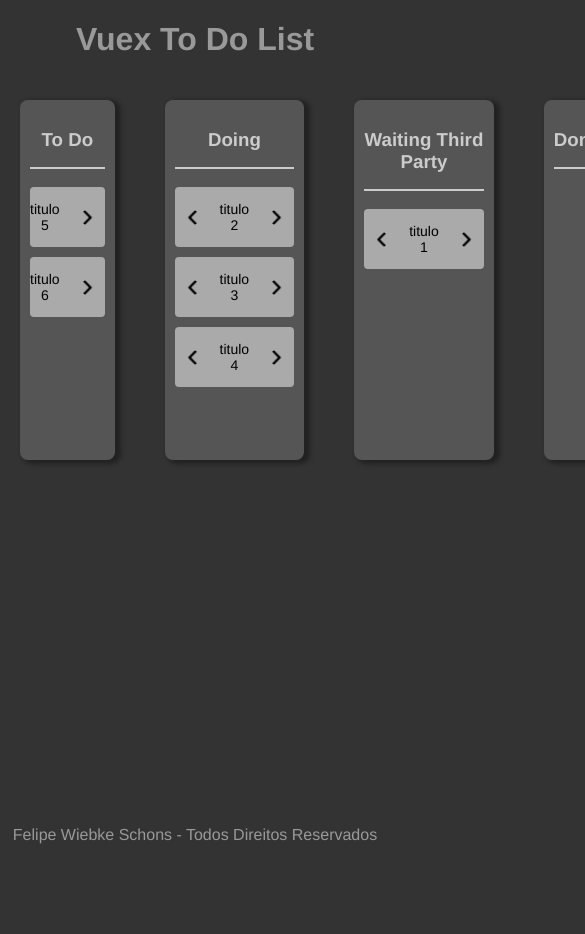
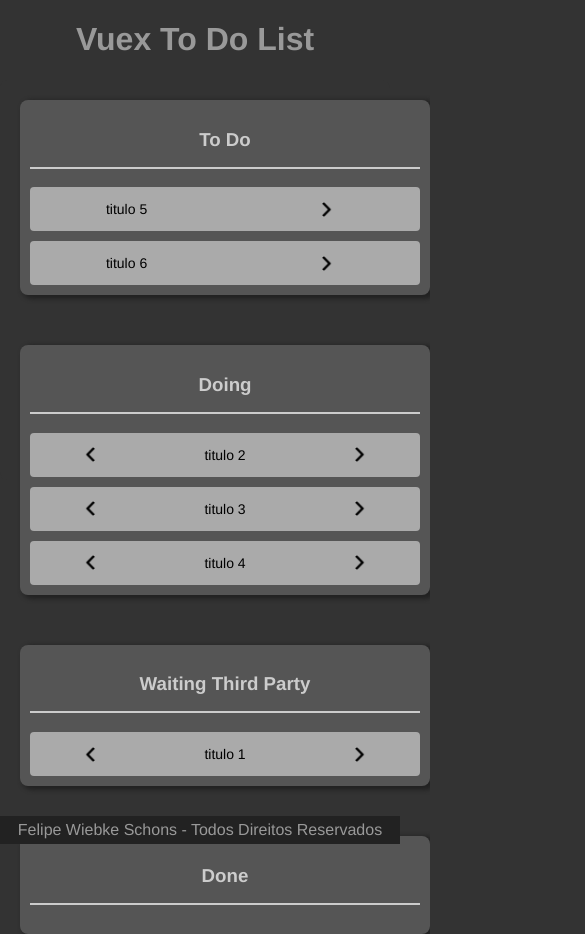
Before and after one commit to wsfelipe/Vuex-Todo-List, a Vue app: page / in a window 390 px wide. Shown: the top 934 px of the page, 585 px wide, since content can reach past the window. Before the commit the page ends 844 px from the top, so only its background shows below. Built offline with nearby package versions, Linux system fonts and the light colour scheme.

Commit message:
ajuste no css para displays menores e fixacao do footer

```diff
--- a/src/components/ContainerList.vue
+++ b/src/components/ContainerList.vue
@@ -36,4 +36,10 @@ export default {
   gap: 10px;
   background: #333;
 }
+
+@media (max-width: 900px) {
+  .content-list {
+    flex-direction: column;
+  }
+}
 </style>
--- a/src/components/Footer.vue
+++ b/src/components/Footer.vue
@@ -14,8 +14,10 @@ export default {
 .footer {
   display: flex;
   width: 100%;
-  position: absolute;
+  position: fixed;
   bottom: 0;
   justify-content: center;
+  background-color: #222;
+  padding: 5px;
 }
 </style>
```
